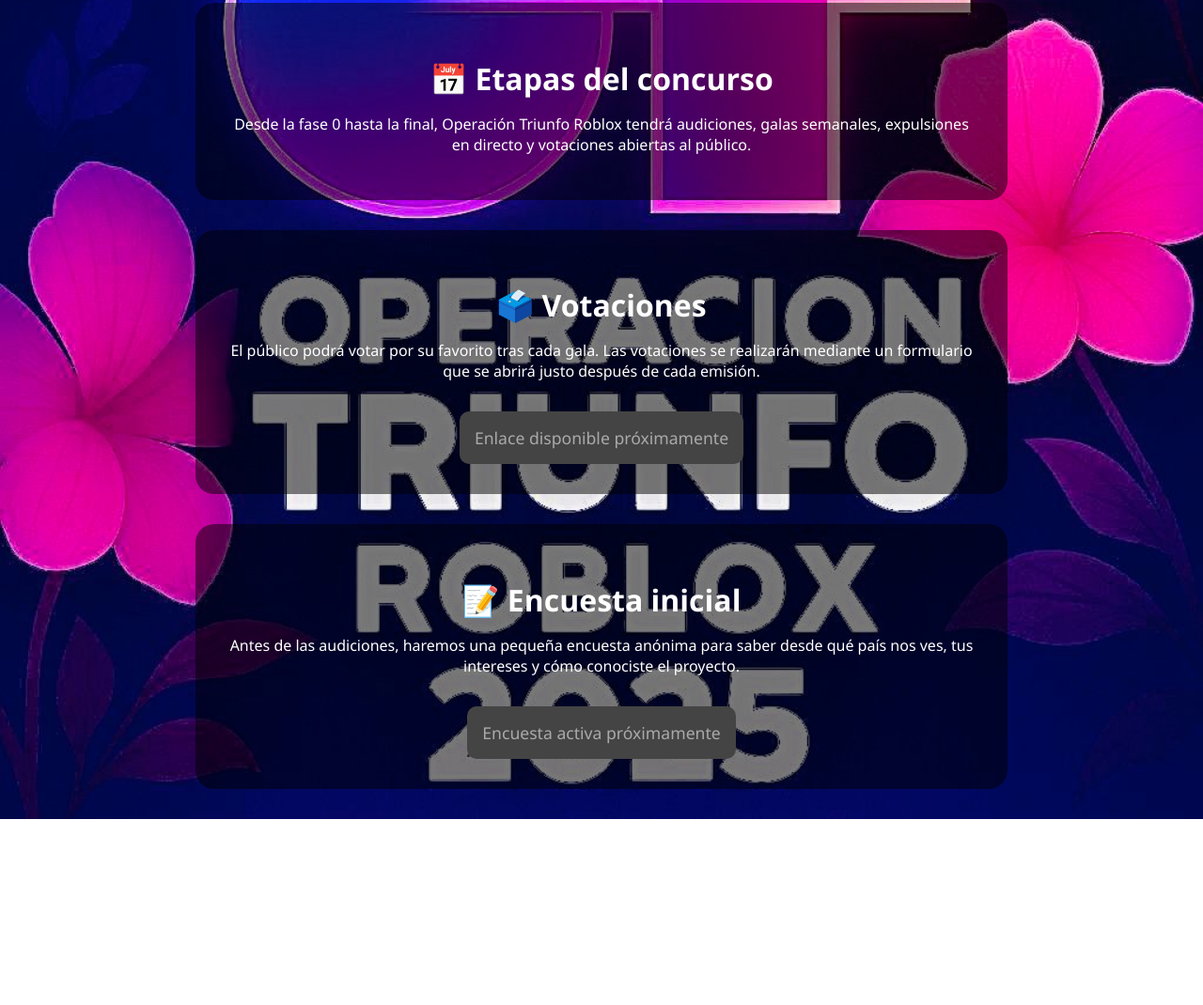
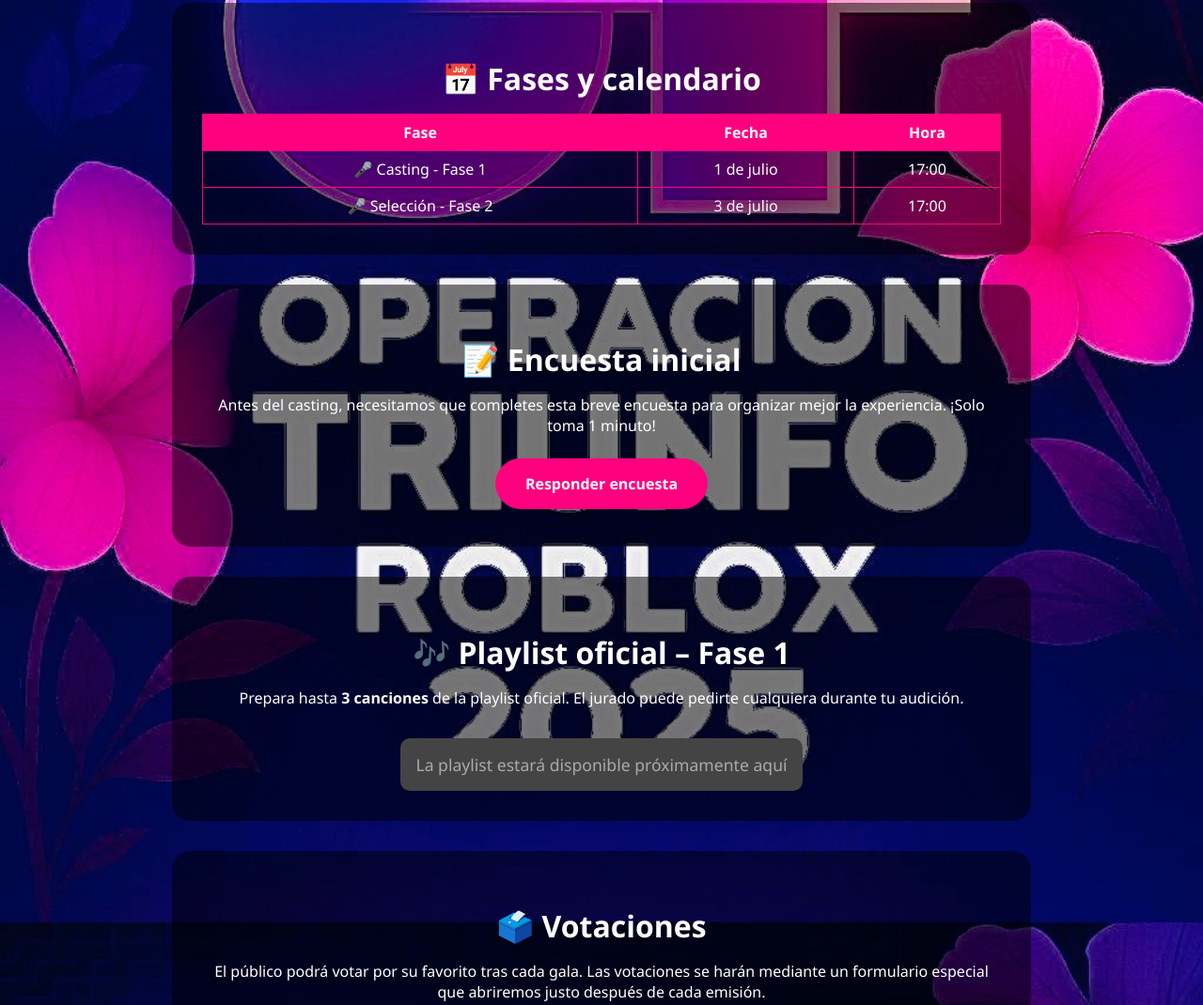
Before and after one commit to carmenzf/ot25-roblox, a plain HTML site: page index.html in a window 1280 px wide. Shown: the part 298-1368 px from the top of the page at 94% size. Before the commit the page ends 1170 px from the top, so only its background shows below. Drawn offline with Linux system fonts and the light colour scheme.

Commit message:
Add files via upload

```diff
--- a/index.html
+++ b/index.html
@@ -49,12 +49,24 @@
       background: rgba(0, 0, 0, 0.5);
       margin: 2rem auto;
       padding: 2rem;
-      max-width: 800px;
+      max-width: 850px;
       border-radius: 20px;
     }
     .seccion h2 {
       font-size: 2rem;
       margin-bottom: 1rem;
+    }
+    table {
+      width: 100%;
+      color: #fff;
+      border-collapse: collapse;
+    }
+    table td, table th {
+      border: 1px solid #ff007f;
+      padding: 0.5rem;
+    }
+    table th {
+      background-color: #ff007f;
     }
     .proximamente {
       padding: 1rem;
@@ -82,20 +94,30 @@
   </div>
 
   <div class="seccion">
-    <h2>📅 Etapas del concurso</h2>
-    <p>Desde la fase 0 hasta la final, Operación Triunfo Roblox tendrá audiciones, galas semanales, expulsiones en directo y votaciones abiertas al público.</p>
+    <h2>📅 Fases y calendario</h2>
+    <table>
+      <tr><th>Fase</th><th>Fecha</th><th>Hora</th></tr>
+      <tr><td>🎤 Casting - Fase 1</td><td>1 de julio</td><td>17:00</td></tr>
+      <tr><td>🎤 Selección - Fase 2</td><td>3 de julio</td><td>17:00</td></tr>
+    </table>
+  </div>
+
+  <div class="seccion">
+    <h2>📝 Encuesta inicial</h2>
+    <p>Antes del casting, necesitamos que completes esta breve encuesta para organizar mejor la experiencia. ¡Solo toma 1 minuto!</p>
+    <a class="button" href="https://forms.gle/wnSBnWguf8spGBjr8" target="_blank">Responder encuesta</a>
+  </div>
+
+  <div class="seccion">
+    <h2>🎶 Playlist oficial – Fase 1</h2>
+    <p>Prepara hasta <strong>3 canciones</strong> de la playlist oficial. El jurado puede pedirte cualquiera durante tu audición.</p>
+    <div class="proximamente">La playlist estará disponible próximamente aquí</div>
   </div>
 
   <div class="seccion">
     <h2>🗳️ Votaciones</h2>
-    <p>El público podrá votar por su favorito tras cada gala. Las votaciones se realizarán mediante un formulario que se abrirá justo después de cada emisión.</p>
+    <p>El público podrá votar por su favorito tras cada gala. Las votaciones se harán mediante un formulario especial que abriremos justo después de cada emisión.</p>
     <div class="proximamente">Enlace disponible próximamente</div>
-  </div>
-
-  <div class="seccion">
-    <h2>📝 Encuesta inicial</h2>
-    <p>Antes de las audiciones, haremos una pequeña encuesta anónima para saber desde qué país nos ves, tus intereses y cómo conociste el proyecto.</p>
-    <div class="proximamente">Encuesta activa próximamente</div>
   </div>
 </body>
 </html>
```
